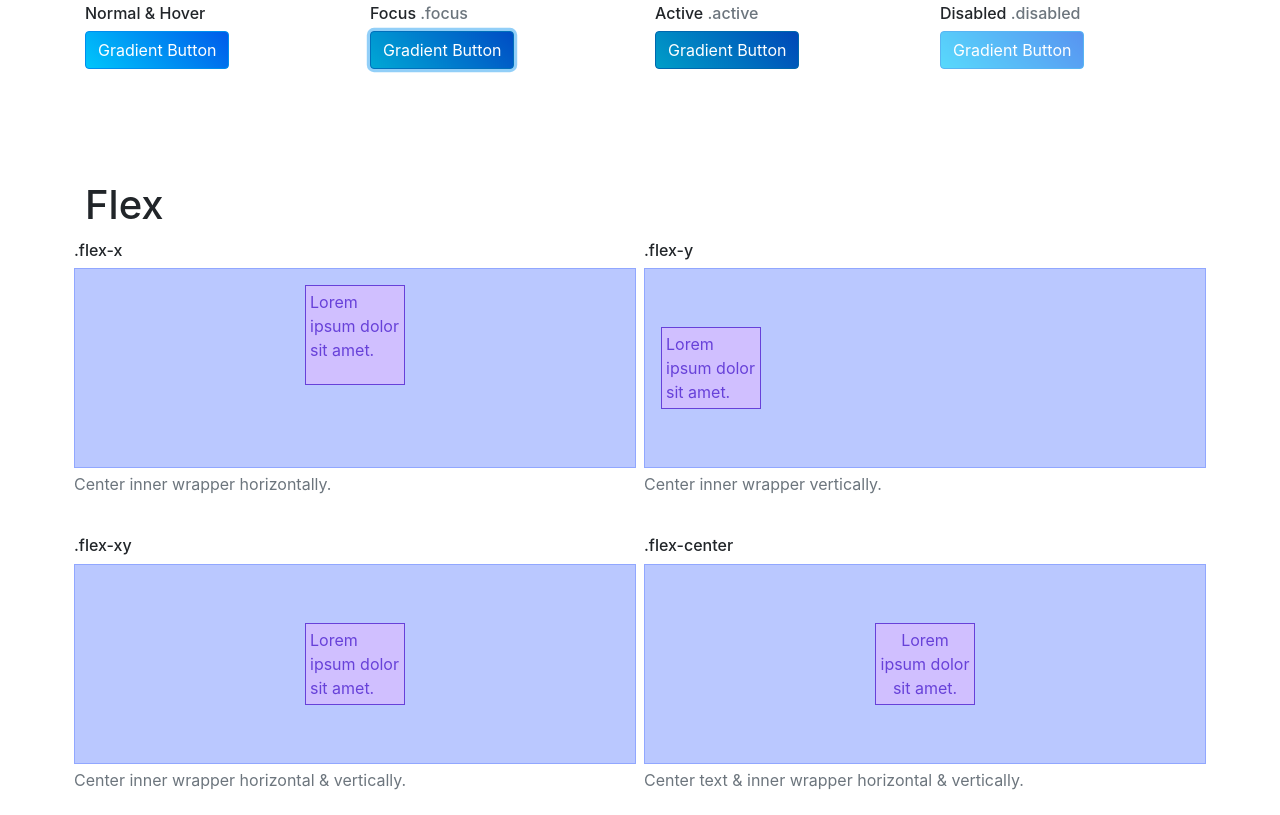
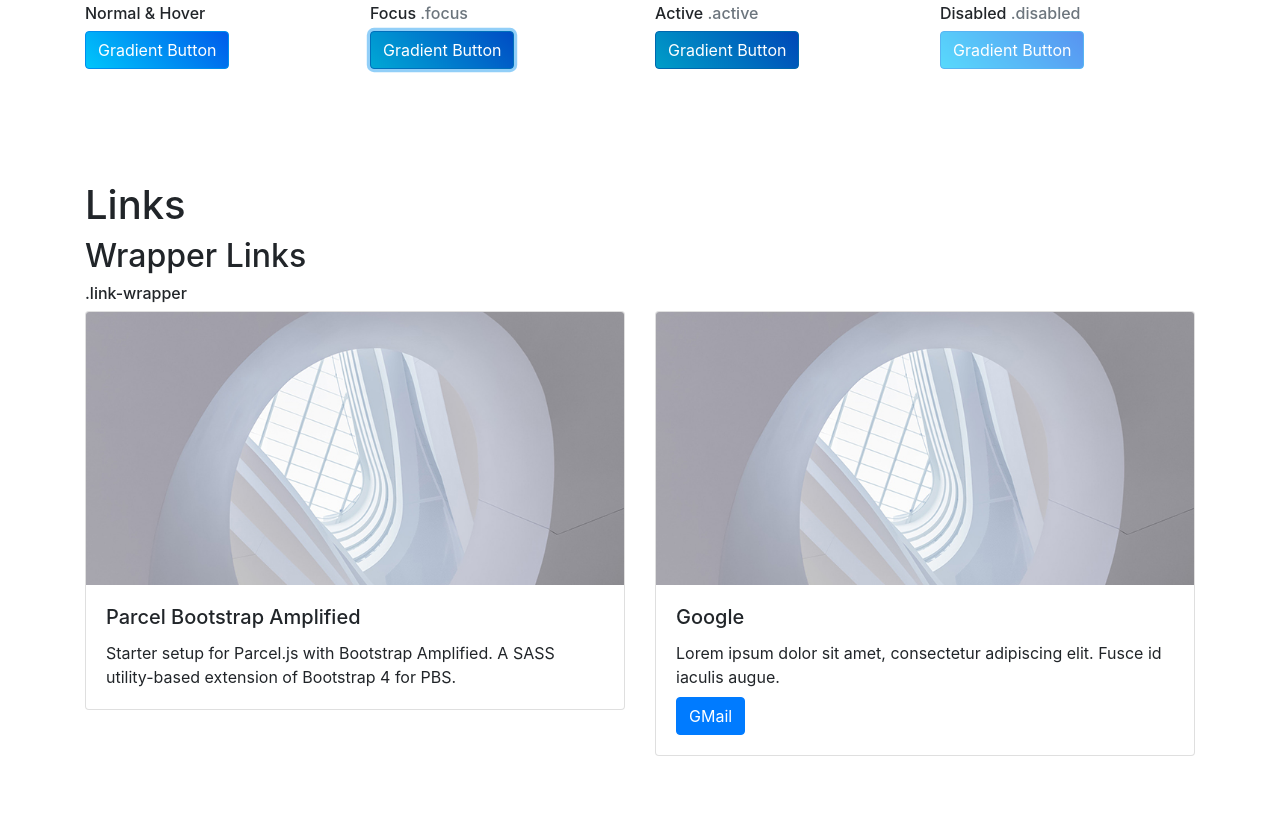
Before and after one commit to zaxwebs/parcel-bootstrap-amplified, a website built with Parcel: page src/amplify-docs/index.html in a window 1280 px wide. Shown: the part 1393-2208 px from the top of the page. Built offline with nearby package versions, Linux system fonts and the light colour scheme.

Commit message:
Added .link-wrapper

```diff
--- a/src/amplify-docs/index.html
+++ b/src/amplify-docs/index.html
@@ -145,6 +145,57 @@
 								Gradient Button
 							</button>
 						</div>
+					</div>
+				</div>
+			</div>
+		</section>
+		<section>
+			<div class="container">
+				<h1>Links</h1>
+				<h2>Wrapper Links</h2>
+				<h6>.link-wrapper</h6>
+				<div class="row">
+					<div class="col-md-6">
+						<a
+							class="link-wrapper"
+							href="https://github.com/zaxwebs/parcel-bootstrap-amplified"
+						>
+							<div class="card">
+								<img
+									class="card-img-top"
+									src="./images/cover.jpg"
+									alt="Card image cap"
+								/>
+								<div class="card-body">
+									<h5 class="card-title">Parcel Bootstrap Amplified</h5>
+									<p class="card-text">
+										Starter setup for Parcel.js with Bootstrap Amplified. A SASS
+										utility-based extension of Bootstrap 4 for PBS.
+									</p>
+								</div>
+							</div>
+						</a>
+					</div>
+					<div class="col-md-6">
+						<a class="link-wrapper" href="https://www.google.com">
+							<div class="card">
+								<img
+									class="card-img-top"
+									src="./images/cover.jpg"
+									alt="Card image cap"
+								/>
+								<div class="card-body">
+									<h5 class="card-title">Google</h5>
+									<p class="card-text mb-2">
+										Lorem ipsum dolor sit amet, consectetur adipiscing elit.
+										Fusce id iaculis augue.
+									</p>
+									<a href="https://www.gmail.com" class="btn btn-primary"
+										>GMail</a
+									>
+								</div>
+							</div>
+						</a>
 					</div>
 				</div>
 			</div>
--- a/src/styles/amplify/_amplify.scss
+++ b/src/styles/amplify/_amplify.scss
@@ -6,3 +6,4 @@
 @import 'buttons';
 @import 'rows';
 @import 'columns';
+@import 'links';
--- /dev/null
+++ b/src/styles/amplify/_links.scss
@@ -0,0 +1,12 @@
+.link-wrapper {
+	&,
+	&:link,
+	&:visited,
+	&:hover,
+	&:active,
+	&:focus,
+	&:active:hover {
+		color: inherit;
+		text-decoration: inherit;
+	}
+}
```
Also changed, not shown: src/amplify-docs/images/fixed.png (deleted).
